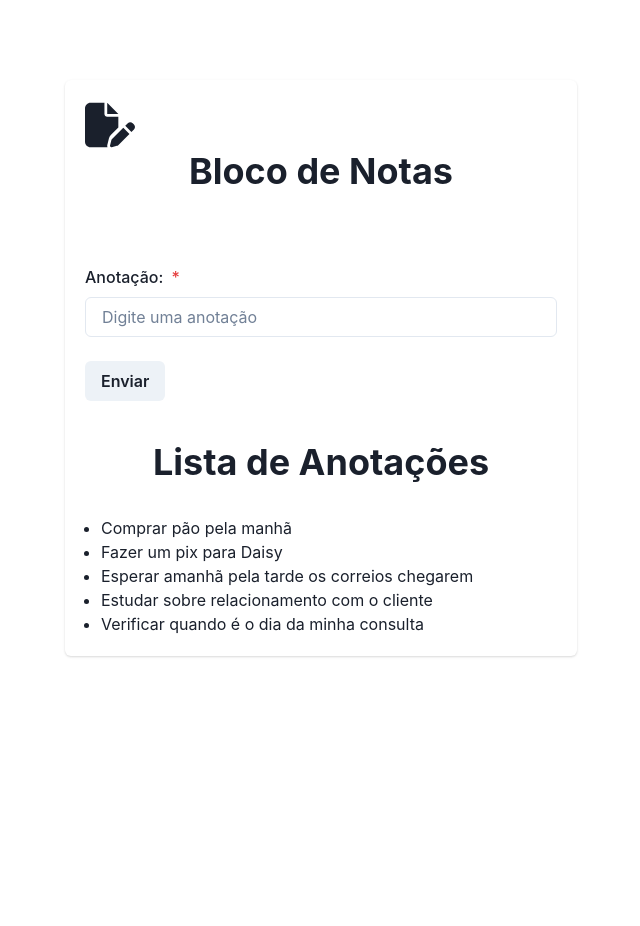
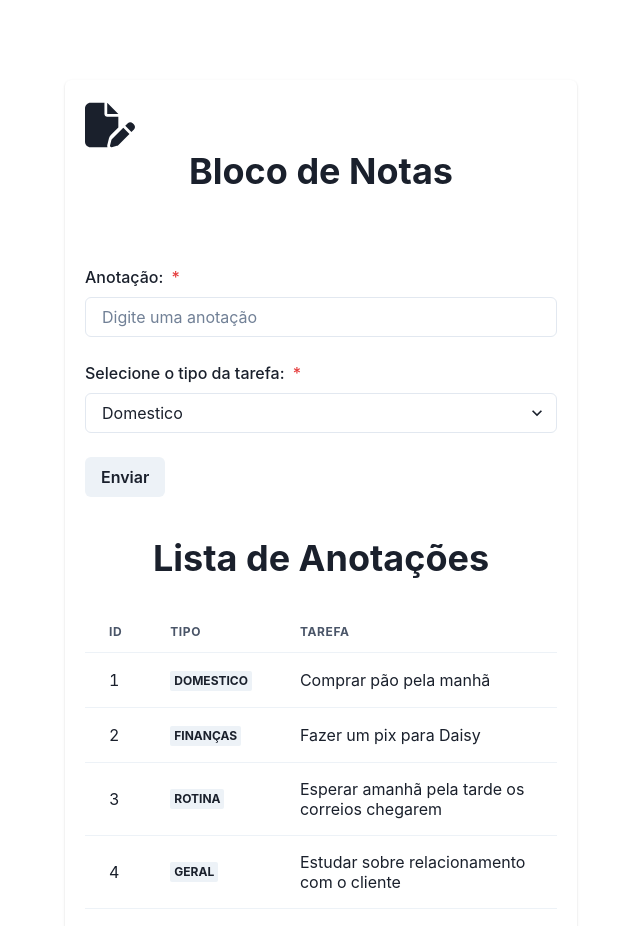
Before and after one commit to adrian0-0/bloco-de-notas, a Next.js app: page / in a window 1280 px wide. Shown: the top 926 px of the page, without its empty margins (319-959 px from the left). Before the commit the page ends 800 px from the top, so only its background shows below. Built offline with nearby package versions, Linux system fonts and the light colour scheme.

Commit message:
feat: select enum

```diff
--- a/src/app/page.tsx
+++ b/src/app/page.tsx
@@ -16,9 +16,17 @@ import {
   CardBody,
   CardFooter,
   Flex,
+  Badge,
+  Tr,
+  Th,
+  Tbody,
+  Thead,
+  Table,
+  Td,
+  Select,
 } from "@chakra-ui/react";
 import { annotationsMock } from "@data/annotations";
-import { IAnnotation } from "@/interface/annotation";
+import { IAnnotation, IGroup, IGroupValue } from "@/interface/annotation";
 import { FaFilePen } from "react-icons/fa6";
 import { useEffect, useState } from "react";
 
@@ -27,15 +35,17 @@ export default function Home() {
   const [annotation, setAnnotation] = useState<IAnnotation>({
     id: 0,
     name: "",
+    group: IGroup.GENERAL,
   });
 
   useEffect(() => {
     const annotationsMap = () => {
       annotationsMock.map((annotationsMock) => ({
-        [annotationsMock.id]: annotationsMock.name,
+        [annotationsMock.id]: annotationsMock.group,
       }));
       return annotationsMock;
     };
+    console.log(annotationsMap());
     setAnnotations(annotationsMap());
   }, []);
 
@@ -79,6 +89,20 @@ export default function Home() {
                   value={annotation.name}
                 ></Input>
               </FormControl>
+              <FormControl isRequired>
+                <FormLabel>Selecione o tipo da tarefa: </FormLabel>
+                <Select
+                  name={annotation.group}
+                  onChange={(e: any) => handleInputChange(e)}
+                  // value={annotations}
+                >
+                  {annotations.map((annotations) => (
+                    <option key={annotations.id}>{`${
+                      IGroupValue[annotations.group]
+                    }`}</option>
+                  ))}
+                </Select>
+              </FormControl>
               <Button type="submit" w={"min-content"}>
                 Enviar
               </Button>
@@ -90,11 +114,27 @@ export default function Home() {
             Lista de Anotações
           </Heading>
           <Box>
-            <UnorderedList>
-              {annotations.map((annotations) => (
-                <ListItem key={annotations.id}>{annotations.name}</ListItem>
-              ))}
-            </UnorderedList>
+            <Table>
+              <Thead>
+                <Tr>
+                  <Th>ID</Th>
+                  <Th>Tipo</Th>
+                  <Th>Tarefa</Th>
+                </Tr>
+              </Thead>
+              <Tbody>
+                {annotations.map((annotations) => (
+                  <Tr key={annotations.id}>
+                    <Td>{annotations.id}</Td>
+                    <Td>
+                      {" "}
+                      <Badge>{IGroupValue[annotations.group]}</Badge>
+                    </Td>
+                    <Td>{annotations.name}</Td>
+                  </Tr>
+                ))}
+              </Tbody>
+            </Table>
           </Box>
         </CardFooter>
       </Card>
--- a/src/data/annotations.ts
+++ b/src/data/annotations.ts
@@ -1,22 +1,29 @@
+import { IGroup } from "@/interface/annotation";
+
 export const annotationsMock = [
   {
     id: 1,
     name: "Comprar pão pela manhã",
+    group: IGroup.DOMESTIC,
   },
   {
     id: 2,
     name: "Fazer um pix para Daisy",
+    group: IGroup.FINANCE,
   },
   {
     id: 3,
     name: "Esperar amanhã pela tarde os correios chegarem",
+    group: IGroup.ROUTINE,
   },
   {
     id: 4,
     name: "Estudar sobre relacionamento com o cliente",
+    group: IGroup.GENERAL,
   },
   {
     id: 5,
     name: "Verificar quando é o dia da minha consulta",
+    group: IGroup.HEALTHY,
   },
 ];
--- a/src/interface/annotation.ts
+++ b/src/interface/annotation.ts
@@ -1,4 +1,21 @@
 export interface IAnnotation {
   id: number;
   name: string;
+  group: IGroup;
 }
+
+export enum IGroup {
+  GENERAL = "general",
+  DOMESTIC = "domestic",
+  ROUTINE = "routine",
+  HEALTHY = "healthy",
+  FINANCE = "finance",
+}
+
+export enum IGroupValue {
+  "general" = "Geral",
+  "domestic" = "Domestico",
+  "routine" = "Rotina",
+  "healthy" = "Saúde",
+  "finance" = "Finanças",
+}
```
